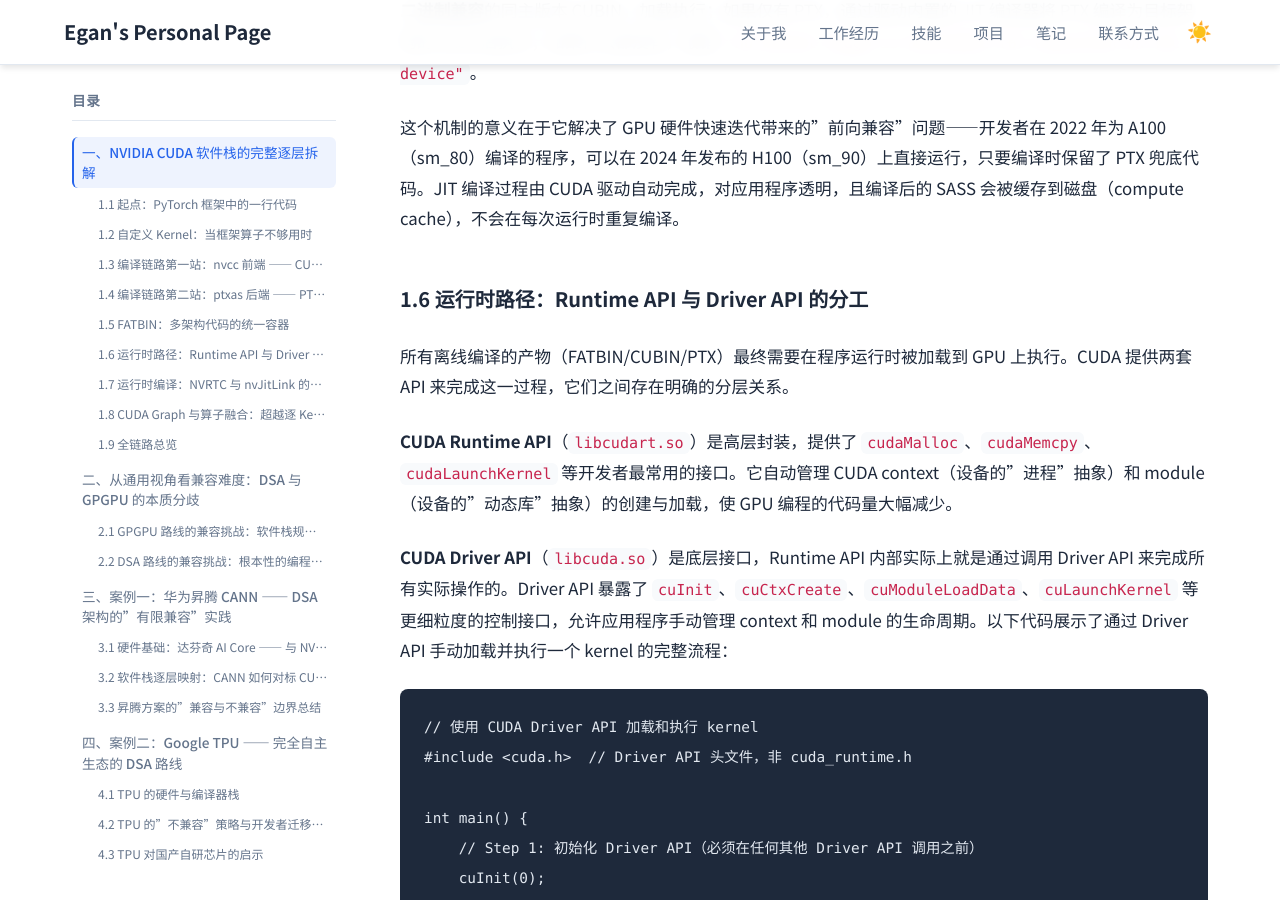
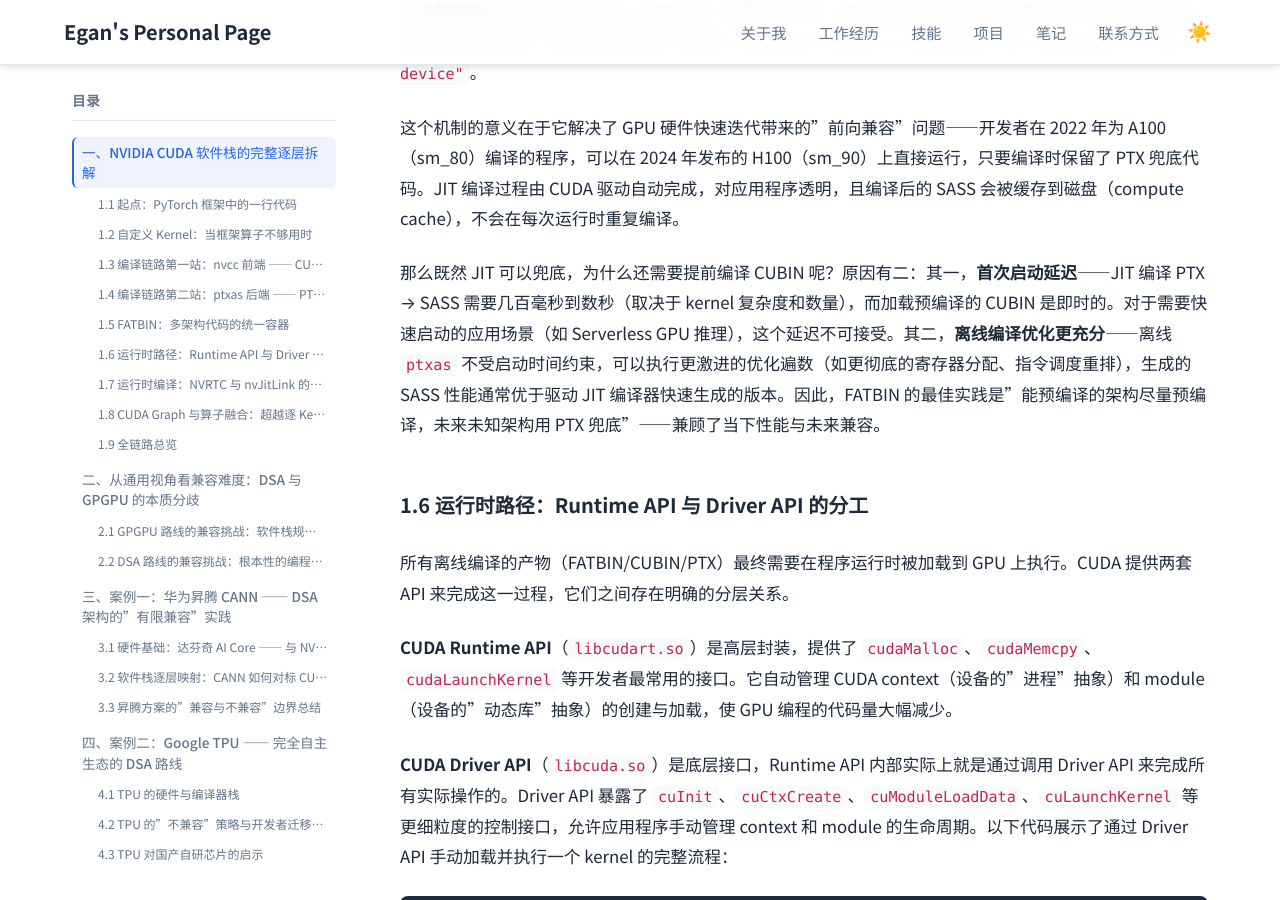
Before and after one commit to Lejun-Hu/Lejun-Hu.github.io, a Jekyll site: the page built from _notes/2026-8-15-cuda-ecosystem-compatibility.md, in a window 1280 px wide and 900 px high, scrolled down 12034 px. Built offline with Jekyll 4.4.1, drawn with Linux system fonts in a browser that asks for light colours.

Commit message:
补充FATBIN为何仍需预编译CUBIN的解释: JIT延迟与离线优化差异

```diff
--- a/_notes/2026-8-15-cuda-ecosystem-compatibility.md
+++ b/_notes/2026-8-15-cuda-ecosystem-compatibility.md
@@ -289,6 +289,8 @@ cuobjdump vector_add
 FATBIN 在运行时的选择逻辑如下：如果存在与当前 GPU 架构**完全匹配**的 CUBIN，直接加载执行；如果存在**二进制兼容**的同主版本 CUBIN，加载执行；如果仅有 PTX，通过驱动内置的 JIT 编译器将 PTX 编译为目标架构的 SASS 后执行；如果什么都没有，报错 `"no kernel image is available for execution on the device"`。
 
 这个机制的意义在于它解决了 GPU 硬件快速迭代带来的"前向兼容"问题——开发者在 2022 年为 A100（sm_80）编译的程序，可以在 2024 年发布的 H100（sm_90）上直接运行，只要编译时保留了 PTX 兜底代码。JIT 编译过程由 CUDA 驱动自动完成，对应用程序透明，且编译后的 SASS 会被缓存到磁盘（compute cache），不会在每次运行时重复编译。
+
+那么既然 JIT 可以兜底，为什么还需要提前编译 CUBIN 呢？原因有二：其一，**首次启动延迟**——JIT 编译 PTX → SASS 需要几百毫秒到数秒（取决于 kernel 复杂度和数量），而加载预编译的 CUBIN 是即时的。对于需要快速启动的应用场景（如 Serverless GPU 推理），这个延迟不可接受。其二，**离线编译优化更充分**——离线 `ptxas` 不受启动时间约束，可以执行更激进的优化遍数（如更彻底的寄存器分配、指令调度重排），生成的 SASS 性能通常优于驱动 JIT 编译器快速生成的版本。因此，FATBIN 的最佳实践是"能预编译的架构尽量预编译，未来未知架构用 PTX 兜底"——兼顾了当下性能与未来兼容。
 
 ### 1.6 运行时路径：Runtime API 与 Driver API 的分工
 
```
